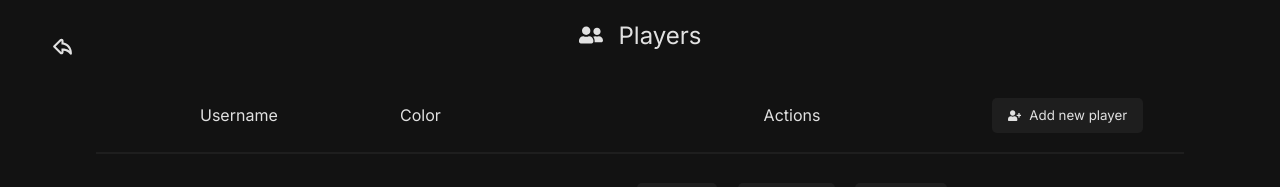
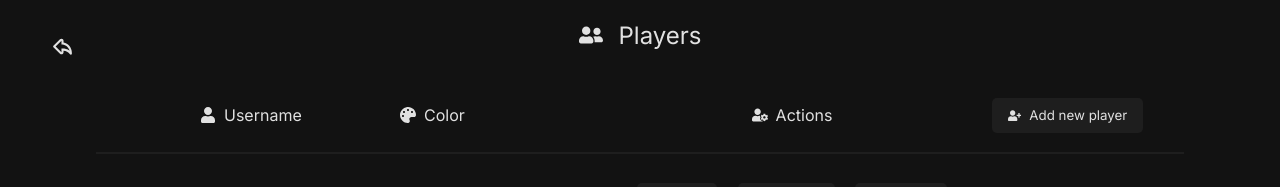
Before and after one commit to Diounata/tic-tac-toe, a Next.js app: page /players in a window 1280 px wide. Shown: the top 187 px of the page. Built offline with nearby package versions, Linux system fonts and the light colour scheme.

Commit message:
Add: Icons to player's table header

```diff
--- /dev/null
+++ b/src/Icons/Palette.tsx
@@ -0,0 +1,6 @@
+import { FaPalette } from 'react-icons/fa';
+import { IconBaseProps } from 'react-icons';
+
+export default function Palette(props: IconBaseProps) {
+    return <FaPalette {...props} />;
+}
--- /dev/null
+++ b/src/Icons/User.tsx
@@ -0,0 +1,6 @@
+import { FaUser } from 'react-icons/fa';
+import { IconBaseProps } from 'react-icons';
+
+export default function User(props: IconBaseProps) {
+    return <FaUser {...props} />;
+}
--- /dev/null
+++ b/src/Icons/UserGear.tsx
@@ -0,0 +1,6 @@
+import { FaUserCog } from 'react-icons/fa';
+import { IconBaseProps } from 'react-icons';
+
+export default function UserGear(props: IconBaseProps) {
+    return <FaUserCog {...props} />;
+}
--- a/src/pages/players/index.tsx
+++ b/src/pages/players/index.tsx
@@ -5,6 +5,9 @@ import LinkButton from '@Components/General/LinkButton';
 import BackButton from '@Components/General/BackButton';
 import UserPlus from '@Icons/UserPlus';
 import Users from '@Icons/Users';
+import User from '@Icons/User';
+import UserGear from '@Icons/UserGear';
+import Palette from '@Icons/Palette';
 
 import Message from '@Components/General/Message';
 import Header from '@Components/General/Header';
@@ -34,9 +37,9 @@ export default function Players() {
                 <div className={styles.container}>
                     <div className={styles.tableHeader}>
                         <span></span>
-                        <h4 className={styles.username}>Username</h4>
-                        <h4 className={styles.color}>Color</h4>
-                        <h4>Actions</h4>
+                        <h4 className={styles.username}> <User /> Username </h4>
+                        <h4 className={styles.color}> <Palette /> Color </h4>
+                        <h4 className={styles.actions}> <UserGear /> Actions </h4>
                         <h4>
                             <LinkButton href='/players/new'>
                                 <UserPlus /> Add new player
--- a/src/styles/Players/Players.module.scss
+++ b/src/styles/Players/Players.module.scss
@@ -14,6 +14,12 @@
         padding-bottom: 1.2rem;
         border-bottom: 2px solid var(--light-color);
     }
+
+    h4 {
+        display: inline-flex;
+        align-items: center;
+        gap: 0.5rem;
+    }
 }
 
 .tableHeader {
@@ -24,6 +30,11 @@
     gap: 0.5rem;
 }
 
-.username, .color {
+.username,
+.color {
     text-align: start;
 }
+
+.actions {
+    justify-content: center;
+}
```
